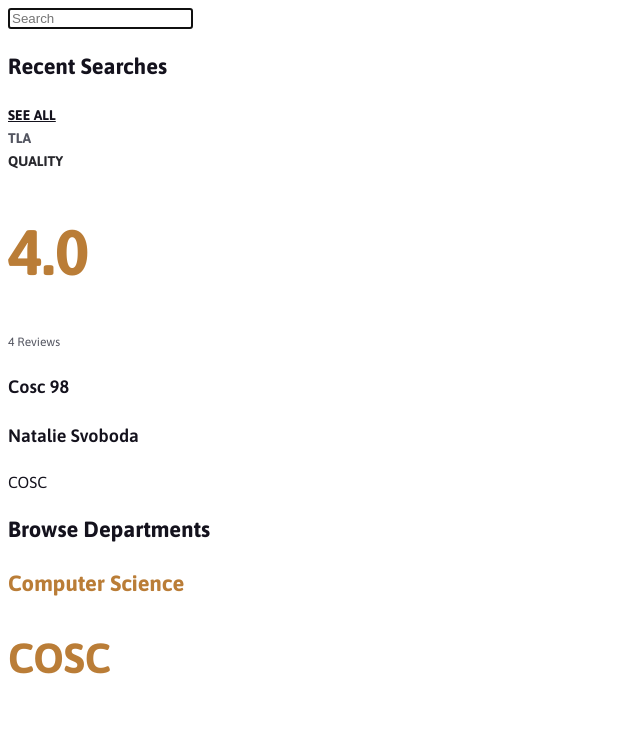
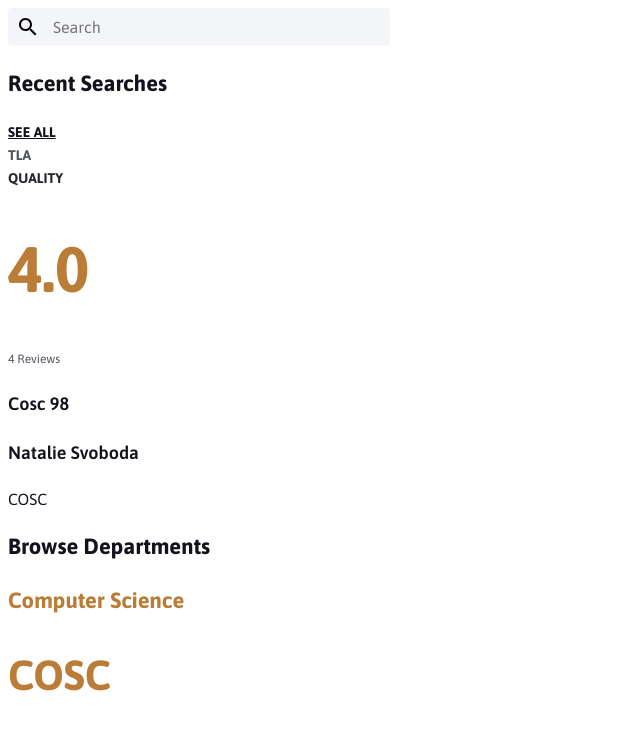
Before and after one commit to alxfngg/test-class-fe2, a Next.js app: page /search in a window 1280 px wide. Shown: the top 730 px of the page, without its empty margins (0-640 px from the left). Built offline with nearby package versions, Linux system fonts and the light colour scheme.

Commit message:
styled search bar

```diff
--- /dev/null
+++ b/components/search/SearchBar.jsx
@@ -0,0 +1,31 @@
+import React from 'react';
+import SearchIcon from '@mui/icons-material/Search';
+import styles from '../../styles/components/SearchBar.module.css';
+
+function SearchBar(props) {
+  const {
+    searchInput, setSearchInput, input, setSearchResults,
+  } = props;
+
+  const handleChange = (e) => {
+    e.preventDefault();
+    setSearchInput(e.target.value);
+    setSearchResults(true);
+  };
+
+  return (
+    <div className={styles.bar}>
+      <input
+        ref={input}
+        type="text"
+        placeholder="Search"
+        onChange={handleChange}
+        value={searchInput}
+        className={styles.input}
+      />
+      <SearchIcon className={styles.icon} />
+    </div>
+  );
+}
+
+export default SearchBar;
--- a/pages/search/index.jsx
+++ b/pages/search/index.jsx
@@ -7,6 +7,7 @@ import {
 } from '../../components/ui/typography';
 import CourseData from '../../data/data';
 import styles from '../../styles/components/TabBar.module.css';
+import SearchBar from '../../components/search/SearchBar';
 
 function SearchPage() {
   const [searchInput, setSearchInput] = useState('');
@@ -30,11 +31,18 @@ function SearchPage() {
         setSearchResults={setSearchResults}
       />
       {
-        !searchInput
+        searchInput
           ? (
             <div>
-              <H3>Recent Searches</H3>
-              <A>See All</A>
+              <TabBar tab={tab} setTab={setTab} />
+            </div>
+          )
+          : (
+            <div>
+              <div>
+                <H3>Recent Searches</H3>
+                <A>See All</A>
+              </div>
               {/* Load course/prof cards */}
               <CourseCard id="Cosc 98" title="Introductory Economics" distrib="TLA" quality="4.0" reviews="4" />
               <ProfCard name="Natalie Svoboda" department="COSC" />
@@ -44,37 +52,10 @@ function SearchPage() {
               <DepartmentCard name="Computer Science" id="COSC" />
             </div>
           )
-          : (
-            <div>
-              <TabBar tab={tab} setTab={setTab} />
-            </div>
-          )
 
       }
 
     </div>
-  );
-}
-
-function SearchBar(props) {
-  const {
-    searchInput, setSearchInput, input, setSearchResults,
-  } = props;
-
-  const handleChange = (e) => {
-    e.preventDefault();
-    setSearchInput(e.target.value);
-    setSearchResults(true);
-  };
-
-  return (
-    <input
-      ref={input}
-      type="text"
-      placeholder="Search"
-      onChange={handleChange}
-      value={searchInput}
-    />
   );
 }
 
--- /dev/null
+++ b/styles/components/SearchBar.module.css
@@ -0,0 +1,16 @@
+.bar {
+    position: relative;
+    display: inline-block;
+    align-items: center;
+}
+
+.input {
+    padding-left: 45px;
+}
+
+.icon {
+    position: absolute;
+    left: 8px;
+    top: 50%;
+    transform: translateY(-50%);
+}
--- a/styles/components/TabBar.module.css
+++ b/styles/components/TabBar.module.css
@@ -11,11 +11,11 @@
     display: flex;
     justify-content: center;
     align-items: center;
-    padding: 0px 15px 0px 15px;
+    padding: 0px 20px 0px 20px;
 }
 
 .active {
-    background: black;
+    background: var(--navy);
     cursor: default;
 }
 
--- a/styles/globals.css
+++ b/styles/globals.css
@@ -29,3 +29,21 @@ html {
   --links-unselected: #01AAE4;
   --links-selected: #01AAE4;
 }
+
+input {
+  background-color: var(--lightest-grey);
+  width: 335px;
+  height: 36px;
+  border-radius: 4px;
+  border: none;
+  font-family: 'Asap';
+  font-style: normal;
+  font-weight: 400;
+  font-size: 16px;
+  line-height: 122.13%;
+  padding-left: 15px;
+}
+
+textarea:focus, input:focus{
+    outline: none;
+}
```
